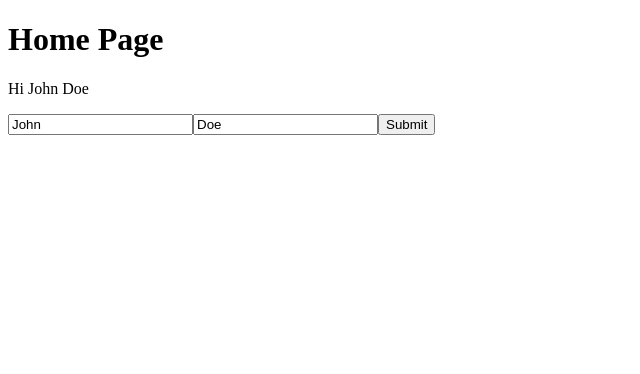
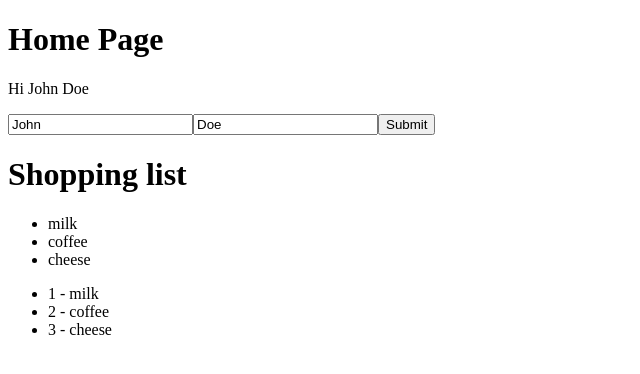
Before and after one commit to EugeBr/angular-lessons, an Angular app: page / in a window 1280 px wide. Shown: the top 374 px of the page, without its empty margins (0-640 px from the left). Built offline with nearby package versions, Linux system fonts and the light colour scheme.

Commit message:
ngFor examples

```diff
--- a/src/app/app.module.ts
+++ b/src/app/app.module.ts
@@ -4,11 +4,13 @@ import { FormsModule } from '@angular/forms';
 
 import { AppComponent } from './app.component';
 import { HomeComponent } from './components/home/home.component';
+import { ShoppingListComponent } from './components/shopping-list/shopping-list.component';
 
 @NgModule({
   declarations: [
     AppComponent,
-    HomeComponent
+    HomeComponent,
+    ShoppingListComponent
   ],
   imports: [
     BrowserModule,
--- a/src/app/components/home/home.component.html
+++ b/src/app/components/home/home.component.html
@@ -6,5 +6,6 @@
 <button [disabled]="isDisabled" (click)="sayHello()">Submit</button>
 
 <div *ngIf="isPepe()">
-   <p [ngStyle]="{'background-color': 'red', 'font-size.px': secretMessageFontSize}">Secret message</p>
+    <p [ngStyle]="{'background-color': 'red', 'font-size.px': secretMessageFontSize}">Secret message</p>
 </div>
+<app-shopping-list></app-shopping-list>
--- /dev/null
+++ b/src/app/components/shopping-list/shopping-list.component.html
@@ -0,0 +1,13 @@
+<h1>Shopping list</h1>
+<ul>
+  <li *ngFor="let item of shoppingList">
+    {{ item }}
+  </li>
+</ul>
+
+<!-- with index -->
+<ul>
+    <li *ngFor="let item of shoppingList; let i = index">
+      {{ i+1 }} - {{ item }}
+    </li>
+  </ul>
--- /dev/null
+++ b/src/app/components/shopping-list/shopping-list.component.ts
@@ -0,0 +1,14 @@
+import { Component } from '@angular/core';
+
+@Component({
+  selector: 'app-shopping-list',
+  templateUrl: './shopping-list.component.html',
+  styleUrls: ['./shopping-list.component.css']
+})
+export class ShoppingListComponent {
+  shoppingList: string[];
+
+  constructor() {
+    this.shoppingList = ["milk", "coffee", "cheese"];
+  }
+}
```
Also changed, not shown: src/app/components/shopping-list/shopping-list.component.css (added).
